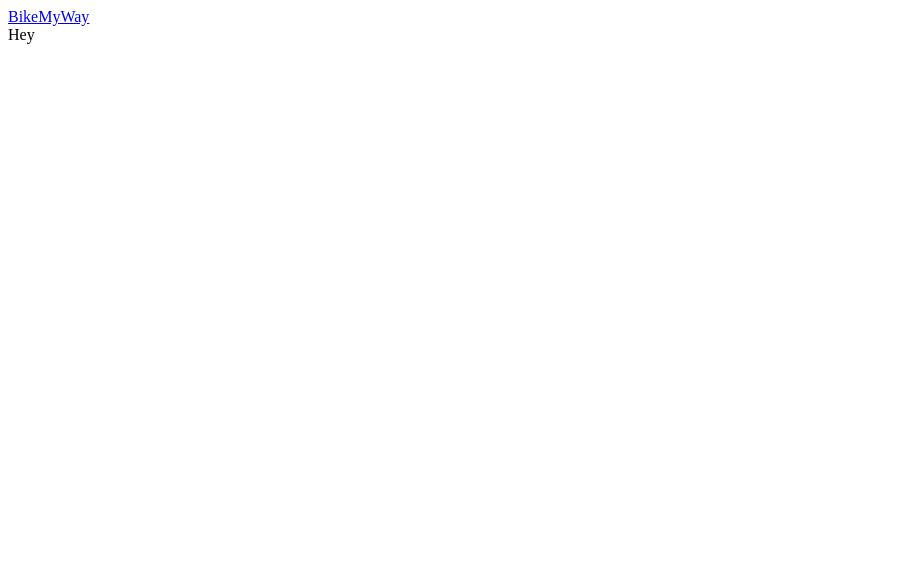
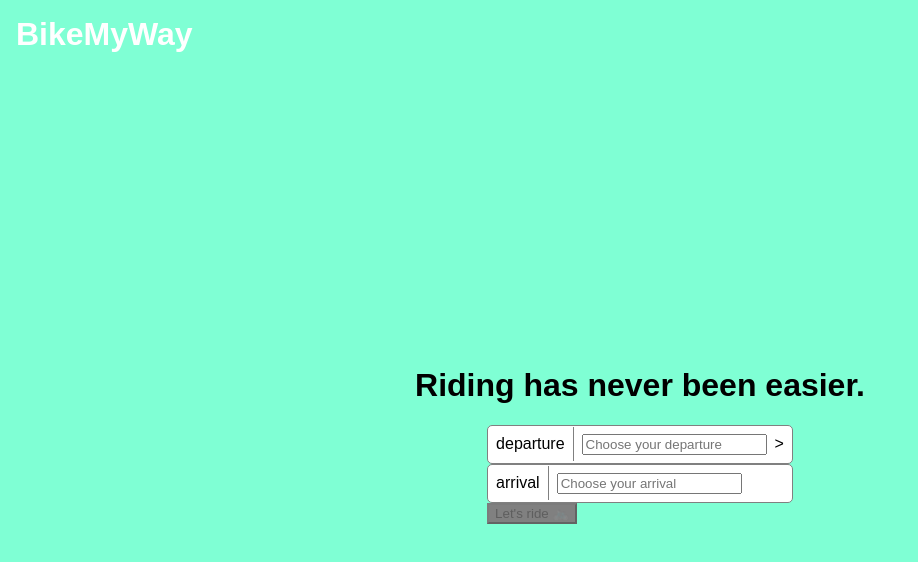
Before and after one commit to pierreericgarcia/BikeMyWay, a React (Create React App) app: page / in a window 1280 px wide. Shown: the top 562 px of the page, without its empty margins (0-918 px from the left). Built offline with nearby package versions, Linux system fonts and the light colour scheme.

Commit message:
Create planning form and location search input skeleton 💀

```diff
--- a/src/components/home-layout/index.js
+++ /dev/null
@@ -1,17 +0,0 @@
-import React, { Component } from "react";
-import { Link } from "react-router-dom";
-
-export class HomeLayout extends Component {
-  render() {
-    const { children } = this.props;
-
-    return (
-      <div>
-        <nav>
-          <Link to="/">BikeMyWay</Link>
-        </nav>
-        {children}
-      </div>
-    );
-  }
-}
--- /dev/null
+++ b/src/components/layout/index.js
@@ -0,0 +1,21 @@
+import "./styles.css";
+
+import React, { Component } from "react";
+import { Link } from "react-router-dom";
+
+export class Layout extends Component {
+  render() {
+    const { children } = this.props;
+
+    return (
+      <div className="Layout">
+        <nav className="navBar">
+          <Link className="navBarLink" to="/">
+            BikeMyWay
+          </Link>
+        </nav>
+        <div className="LayoutContainer">{children}</div>
+      </div>
+    );
+  }
+}
--- /dev/null
+++ b/src/components/layout/styles.scss
@@ -0,0 +1,26 @@
+.Layout {
+  width: 100vw;
+  height: 100vh;
+  background-color: aquamarine;
+  display: flex;
+  flex-direction: column;
+
+  .navBar {
+    padding: 1rem;
+
+    .navBarLink {
+      text-decoration: none;
+      color: white;
+      font-weight: 600;
+      font-size: 2rem;
+    }
+  }
+
+  .LayoutContainer {
+    flex: 1;
+    display: flex;
+    flex-direction: column;
+    justify-content: center;
+    align-items: center;
+  }
+}
--- /dev/null
+++ b/src/components/location-search-input/index.js
@@ -0,0 +1,32 @@
+import "./styles.css";
+
+import React, { Component } from "react";
+
+export class LocationSearchInput extends Component {
+  onChange = e => {
+    const { onChange } = this.props;
+    onChange(e.target.value);
+  };
+
+  render() {
+    const { value, planningStep = "departure" } = this.props;
+
+    return (
+      <div className="locationSearchInput">
+        <div className="locationSearchInputIcon">
+          {planningStep === "departure" ? "departure" : "arrival"}
+        </div>
+        <div className="locationSearchInputField">
+          <input
+            value={value}
+            onChange={this.onChange}
+            placeholder={`Choose your ${planningStep}`}
+          />
+        </div>
+        {planningStep === "departure" ? (
+          <div className="locationSearchInputCurrentPosition">></div>
+        ) : null}
+      </div>
+    );
+  }
+}
--- /dev/null
+++ b/src/components/location-search-input/styles.scss
@@ -0,0 +1,23 @@
+.locationSearchInput {
+  background-color: white;
+  border-radius: 5px;
+  border: 1px solid grey;
+  position: relative;
+
+  & > * {
+    display: inline-block;
+  }
+
+  .locationSearchInputIcon {
+    padding: 0.5rem;
+    border-right: 1px solid grey;
+  }
+
+  .locationSearchInputCurrentPosition {
+    padding: 0.5rem 0.5rem 0.5rem 0;
+  }
+
+  .locationSearchInputField {
+    padding: 0.5rem;
+  }
+}
--- /dev/null
+++ b/src/components/planning-form/index.js
@@ -0,0 +1,45 @@
+import "./styles.css";
+
+import React, { Component } from "react";
+import { LocationSearchInput } from "../location-search-input";
+
+export class PlanningForm extends Component {
+  state = {
+    departure: "",
+    arrival: ""
+  };
+
+  locationsAreValid = () => {
+    const { departure, arrival } = this.state;
+
+    if (departure.length > 0 && arrival.length > 0) {
+      return true;
+    }
+
+    return false;
+  };
+
+  render() {
+    const { departure, arrival } = this.state;
+
+    return (
+      <div className="planningForm">
+        <LocationSearchInput
+          value={departure}
+          onChange={value => this.setState({ departure: value })}
+        />
+        <LocationSearchInput
+          value={arrival}
+          onChange={value => this.setState({ arrival: value })}
+          planningStep="arrival"
+        />
+        <button
+          className="planningFormButton"
+          disabled={!this.locationsAreValid()}
+        >
+          Let's ride 🚲
+        </button>
+      </div>
+    );
+  }
+}
--- /dev/null
+++ b/src/components/planning-form/styles.scss
@@ -0,0 +1,8 @@
+.planningForm {
+  .planningFormButton {
+    background-color: aqua;
+    &:disabled {
+      background-color: gray;
+    }
+  }
+}
--- a/src/index.js
+++ b/src/index.js
@@ -1,3 +1,5 @@
+import "./index.css";
+
 import React from "react";
 import ReactDOM from "react-dom";
 import { Provider } from "react-redux";
--- /dev/null
+++ b/src/index.scss
@@ -0,0 +1,5 @@
+body {
+    margin: 0;
+    padding: 0;
+    font-family: sans-serif;
+  }
--- a/src/routes/index.js
+++ b/src/routes/index.js
@@ -1,8 +1,14 @@
-import React, { Component } from "react";
-import { HomeLayout } from "../components/home-layout";
+import React, { Component, Fragment } from "react";
+import { Layout } from "../components/layout";
+import { PlanningForm } from "../components/planning-form";
 
 export class Home extends Component {
   render() {
-    return <HomeLayout>Hey</HomeLayout>;
+    return (
+      <Layout>
+        <h1>Riding has never been easier.</h1>
+        <PlanningForm />
+      </Layout>
+    );
   }
 }
--- a/src/routes/planning/index.js
+++ b/src/routes/planning/index.js
@@ -1,8 +1,8 @@
 import React, { Component } from "react";
-import { HomeLayout } from "../../components/home-layout";
+import { Layout } from "../../components/layout";
 
 export class Planning extends Component {
   render() {
-    return <HomeLayout>Planning</HomeLayout>;
+    return <Layout>Planning</Layout>;
   }
 }
```
Also changed, not shown: src/components/home-layout/styles.scss (deleted).
